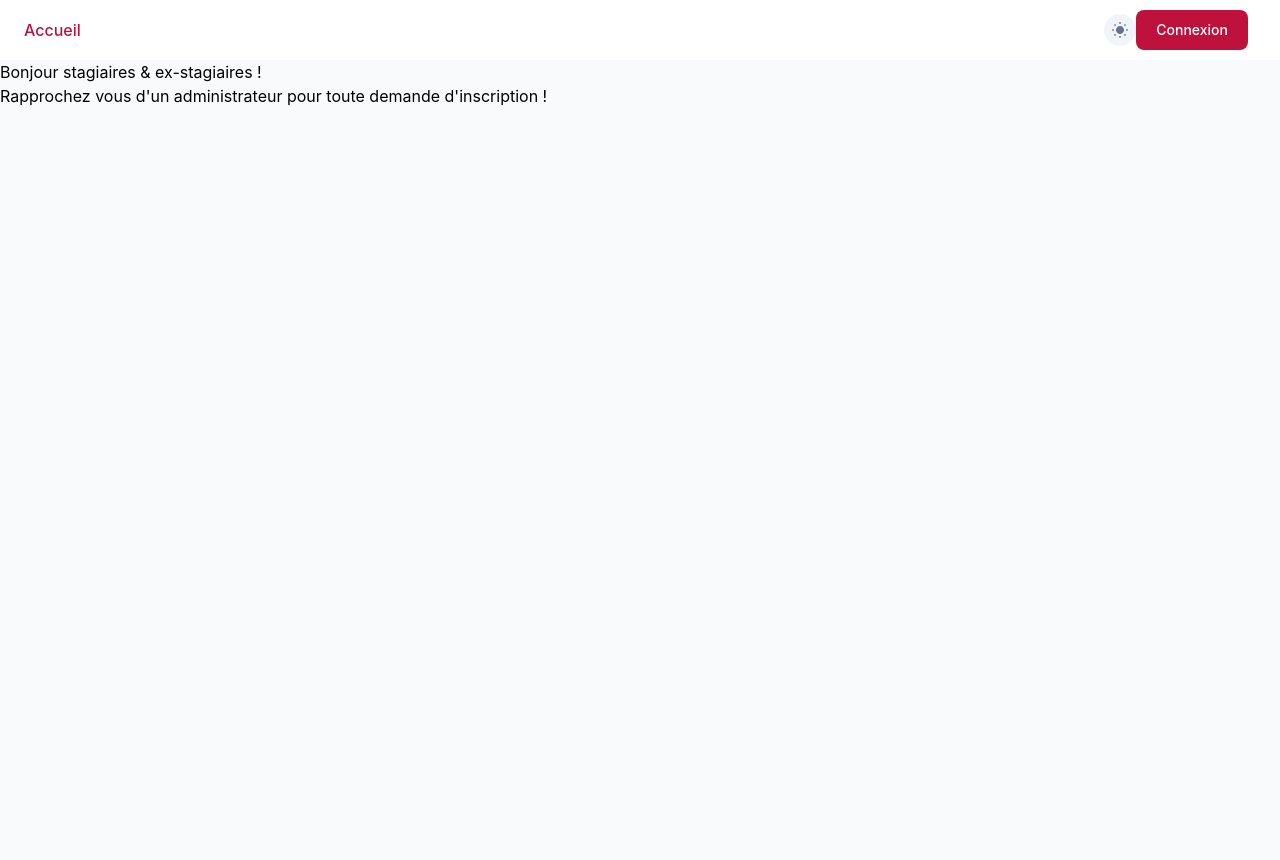
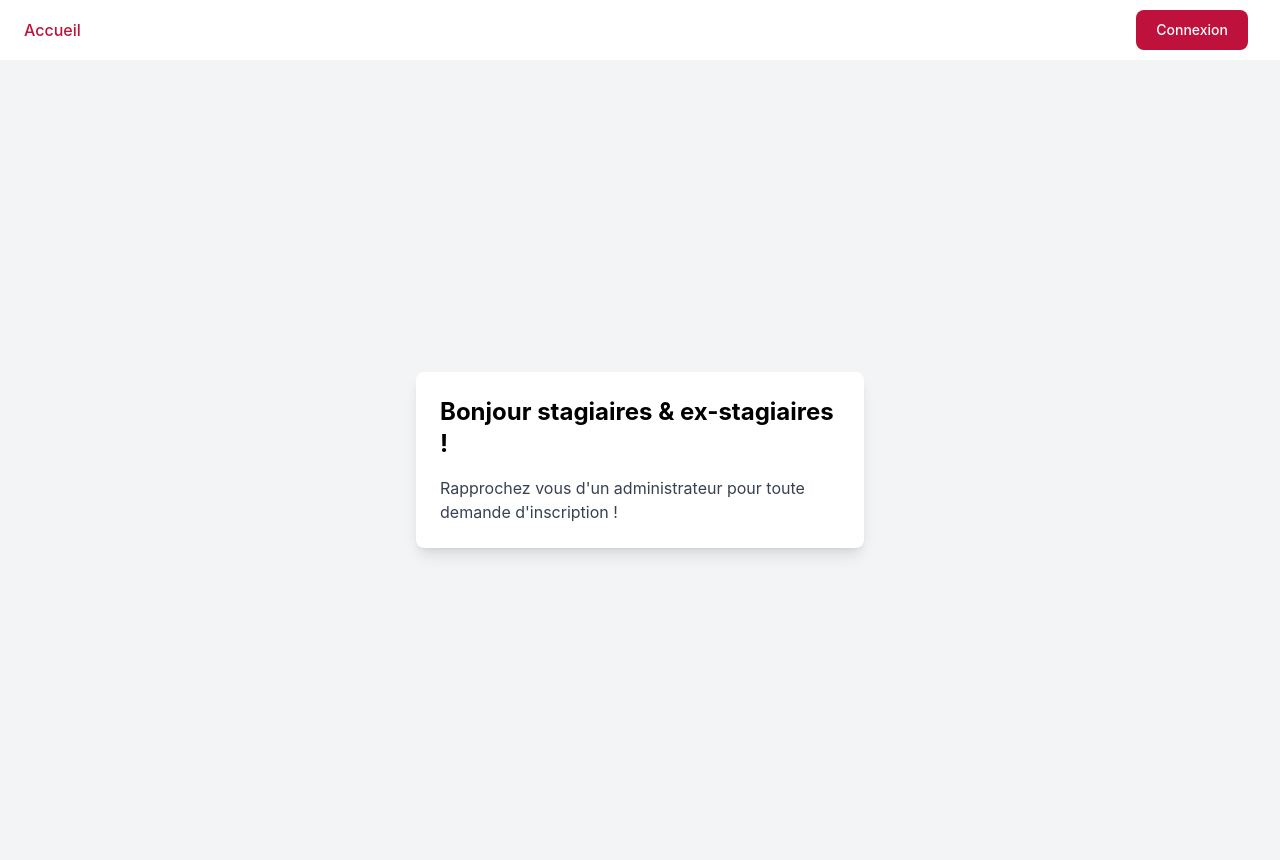
Before and after one commit to Sachadcl/oidghpf, a Symfony app: template templates/home.html.twig in a window 1280 px wide. Run offline with Twig, Linux system fonts and the light colour scheme; the template is opened without the code that fills it, so the values that code supplies are empty; style sheets or scripts are compiled from the project's sources; some libraries are stand-ins or nearby versions.

Commit message:
fix style

```diff
--- a/templates/base.html.twig
+++ b/templates/base.html.twig
@@ -23,7 +23,7 @@
         <div class="flex flex-wrap justify-between items-center mx-auto max-w-screen-xl">
             <div class="flex items-center lg:order-2">
 
-
+                {% if app.user() %}
                 <div>
                     <input type="checkbox" id="light-switch" name="light-switch" class="light-switch sr-only" />
                     <label for="light-switch" class="flex items-center justify-center cursor-pointer w-8 h-8 bg-slate-100 hover:bg-slate-200 dark:bg-slate-700 dark:hover:bg-slate-600/80 rounded-full">
@@ -38,7 +38,7 @@
                         <span class="sr-only">Switch to light / dark version</span>
                     </label>
                 </div>
-                {% if app.user() %}
+
 
                     <a href="{{ path('user_settings') }}"
                        class="text-gray-800 dark:text-white hover:bg-gray-50 focus:ring-4 focus:ring-gray-300 font-medium rounded-lg text-sm px-4 lg:px-5 py-2 lg:py-2.5 mr-2 dark:hover:bg-gray-700 focus:outline-none dark:focus:ring-gray-800">{{ app.user.username }}</a>
--- a/templates/home.html.twig
+++ b/templates/home.html.twig
@@ -169,8 +169,24 @@ participantCheckbox.disabled = false;
 });
 		</script>
 	{% else %}
-		<h3>Bonjour stagiaires & ex-stagiaires !</h3>
-		<p>Rapprochez vous d'un administrateur pour toute demande d'inscription !
-		</p>
+		<div class="bg-gray-100 flex items-center justify-center min-h-screen">
+
+
+		<div id="greeting-card" class="max-w-md mx-auto p-6 bg-white rounded-lg shadow-lg opacity-0 transition-opacity duration-1000">
+			<h3 class="text-2xl font-bold  mb-4">
+				Bonjour stagiaires & ex-stagiaires !
+			</h3>
+			<p class="text-gray-700">
+				Rapprochez vous d'un administrateur pour toute demande d'inscription !
+			</p>
+		</div>
+		</div>
+		<script>
+			document.addEventListener('DOMContentLoaded', function() {
+				setTimeout(function() {
+					document.getElementById('greeting-card').classList.remove('opacity-0');
+				}, 100);
+			});
+		</script>
 	{% endif %}
 {% endblock %}
```
